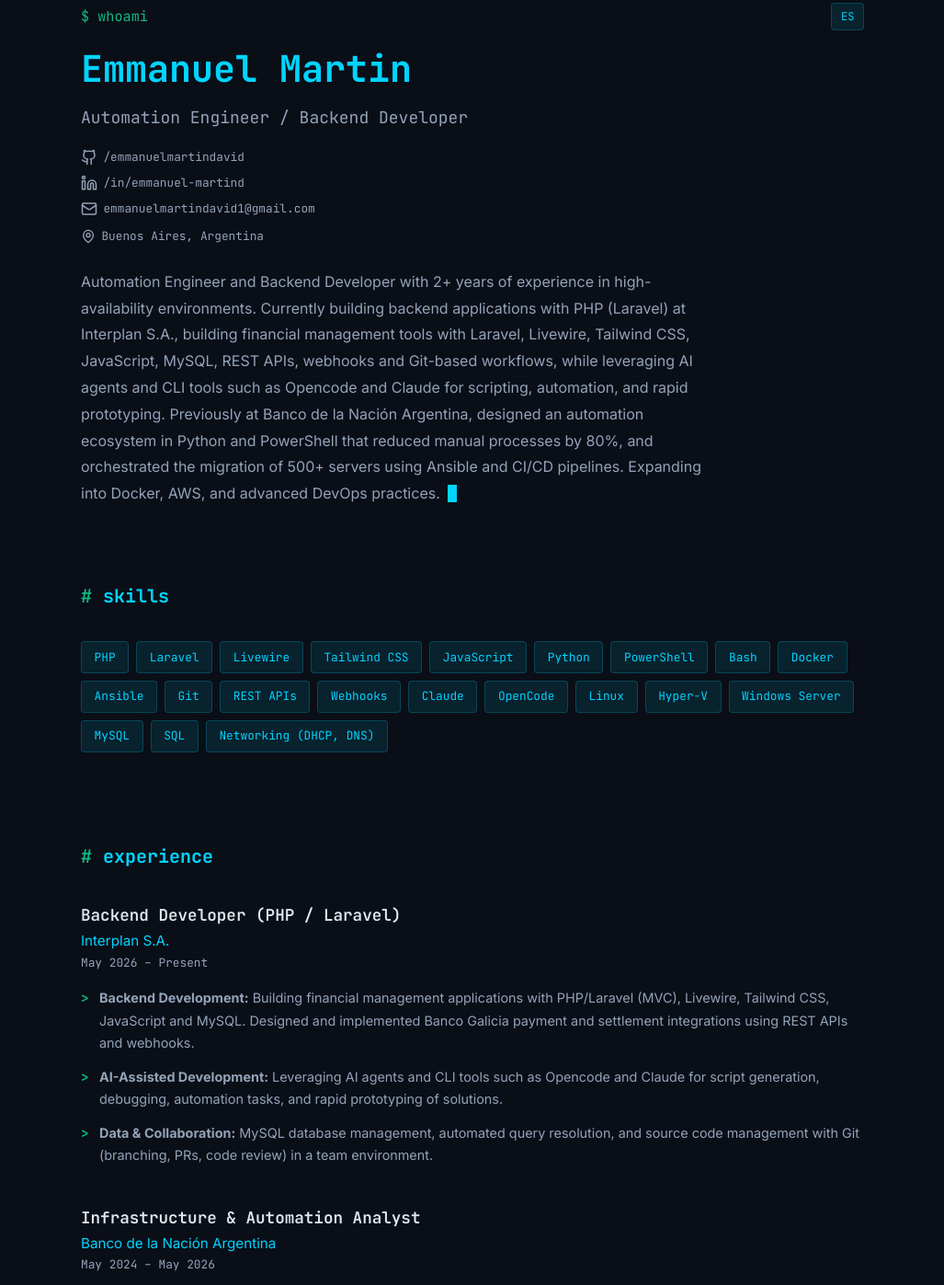
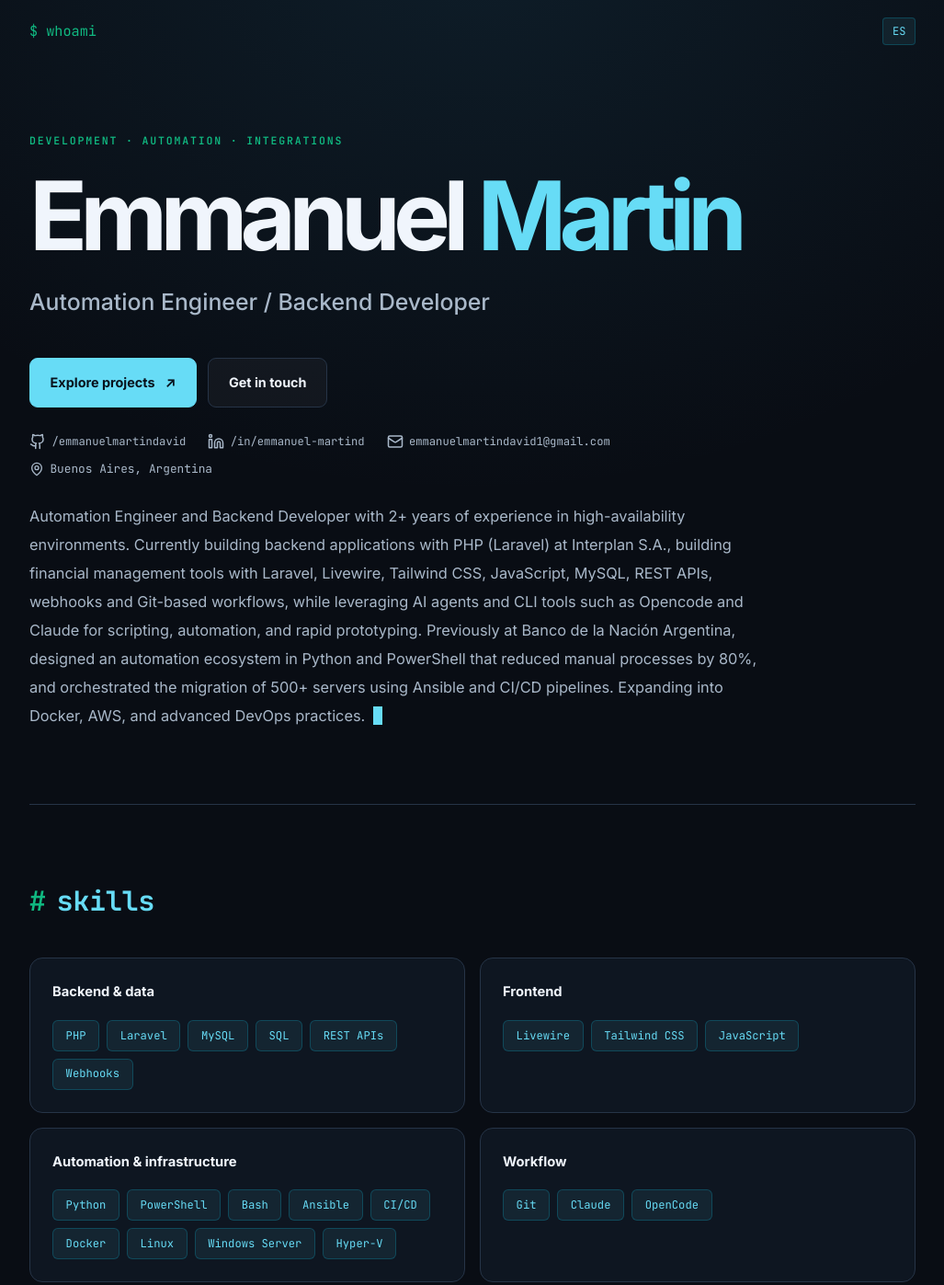
Before and after one commit to emmanuelmartindavid/emmanuelmartindavid.github.io, an Astro site: page / in a window 1280 px wide. Shown: the part 77-1474 px from the top of the page at 92% size, without its empty margins (126-1153 px from the left). Built offline with nearby package versions, Linux system fonts and the light colour scheme; Astro itself is replaced by a stand-in of ours.

Commit message:
Portfolio v2 — visual refresh with modern terminal aesthetic (#2)
* Refresh portfolio layout, typography and responsive design

* Refresh portfolio layout, typography and responsive design

```diff
--- a/src/components/Home.astro
+++ b/src/components/Home.astro
@@ -12,11 +12,11 @@ const { lang } = Astro.props;
 const t = strings[lang];
 const altLang = lang === 'en' ? 'es' : 'en';
 
-const skills = [
-  'PHP', 'Laravel', 'Livewire', 'Tailwind CSS', 'JavaScript', 'Python', 'PowerShell', 'Bash',
-  'Docker', 'Ansible', 'Git', 'REST APIs', 'Webhooks', 'Claude', 'OpenCode',
-  'Linux', 'Hyper-V', 'Windows Server', 'MySQL', 'SQL',
-  'Networking (DHCP, DNS)'
+const skillGroups = [
+  { title: lang === 'es' ? 'Backend y datos' : 'Backend & data', items: ['PHP', 'Laravel', 'MySQL', 'SQL', 'REST APIs', 'Webhooks'] },
+  { title: lang === 'es' ? 'Frontend' : 'Frontend', items: ['Livewire', 'Tailwind CSS', 'JavaScript'] },
+  { title: lang === 'es' ? 'Automatización e infraestructura' : 'Automation & infrastructure', items: ['Python', 'PowerShell', 'Bash', 'Ansible', 'CI/CD', 'Docker', 'Linux', 'Windows Server', 'Hyper-V'] },
+  { title: lang === 'es' ? 'Flujo de trabajo' : 'Workflow', items: ['Git', 'Claude', 'OpenCode'] },
 ];
 ---
 
@@ -27,8 +27,13 @@ const skills = [
         <div class="terminal-line">$ whoami</div>
         <LanguageToggle lang={altLang} />
       </div>
-      <h1>Emmanuel Martin</h1>
+      <p class="hero-eyebrow">{lang === 'es' ? 'DESARROLLO · AUTOMATIZACIÓN · INTEGRACIONES' : 'DEVELOPMENT · AUTOMATION · INTEGRATIONS'}</p>
+      <h1>Emmanuel <span>Martin</span></h1>
       <p class="subtitle">{t.subtitle}</p>
+      <div class="hero-actions">
+        <a class="button button-primary" href="#projects">{lang === 'es' ? 'Ver proyectos' : 'Explore projects'} <span aria-hidden="true">↗</span></a>
+        <a class="button button-secondary" href="mailto:emmanuelmartindavid1@gmail.com">{lang === 'es' ? 'Contactar' : 'Get in touch'}</a>
+      </div>
       <div class="hero-contact-links">
         <a href="https://github.com/emmanuelmartindavid" target="_blank" rel="noopener noreferrer" class="hero-contact-link" aria-label="GitHub">
           <svg xmlns="http://www.w3.org/2000/svg" width="18" height="18" viewBox="0 0 24 24" fill="none" stroke="currentColor" stroke-width="2" stroke-linecap="round" stroke-linejoin="round"><path d="M15 22v-4a4.8 4.8 0 0 0-1-3.5c3 0 6-2 6-5.5.08-1.25-.27-2.48-1-3.5.28-1.15.28-2.35 0-3.5 0 0-1 0-3 1.5-2.64-.5-5.36-.5-8 0C6 2 5 2 5 2c-.3 1.15-.3 2.35 0 3.5A5.403 5.403 0 0 0 4 9c0 3.5 3 5.5 6 5.5-.39.49-.68 1.05-.85 1.65-.17.6-.22 1.23-.15 1.85v4"/><path d="M9 18c-4.51 2-5-2-7-2"/></svg>
@@ -55,9 +60,14 @@ const skills = [
 
     <section class="section" id="skills">
       <h2 class="section-title">{t.sections.skills}</h2>
-      <div class="skills-grid">
-        {skills.map((skill) => (
-          <span class="skill-tag">{skill}</span>
+      <div class="skill-groups">
+        {skillGroups.map((group) => (
+          <div class="skill-group">
+            <h3>{group.title}</h3>
+            <div class="skills-grid">
+              {group.items.map((skill) => <span class="skill-tag">{skill}</span>)}
+            </div>
+          </div>
         ))}
       </div>
     </section>
@@ -65,7 +75,7 @@ const skills = [
     <section class="section" id="experience">
       <h2 class="section-title">{t.sections.experience}</h2>
       {t.experience.map((exp) => (
-        <div class="experience-item">
+        <article class="experience-item">
           <div class="experience-header">
             <h3>{exp.title}</h3>
             <p class="company">{exp.company}</p>
@@ -76,7 +86,7 @@ const skills = [
               <li set:html={bullet} />
             ))}
           </ul>
-        </div>
+        </article>
       ))}
     </section>
 
@@ -84,13 +94,14 @@ const skills = [
       <h2 class="section-title">{t.sections.projects}</h2>
       <div class="projects-grid">
         {t.projects.map((project) => (
-          <div class="project-card">
+          <article class="project-card">
+            <div class="project-card-top"><span class="project-glyph" aria-hidden="true">⌘</span><span class="project-index">0{t.projects.indexOf(project) + 1}</span></div>
             <h3>{project.name}</h3>
             <p>{project.description}</p>
             <a href={project.url} target="_blank" rel="noopener noreferrer" class="project-link">
               &#8594; {t.viewProject}
             </a>
-          </div>
+          </article>
         ))}
       </div>
     </section>
--- a/src/styles/global.css
+++ b/src/styles/global.css
@@ -353,3 +353,46 @@ a:hover {
     padding: 3rem 0;
   }
 }
+
+/* Portfolio visual refresh v2 */
+:root { --bg:#090d14; --bg-secondary:#101723; --bg-card:#111b29; --border:#263447; --text:#f0f5fc; --text-muted:#a9b8c9; --accent:#67dcf6; --accent-dim:rgba(103,220,246,.075); }
+body { background:radial-gradient(ellipse 85% 24% at 50% 0%,rgba(40,111,145,.17),transparent 72%),var(--bg); }
+.container { max-width:1060px; padding-inline:clamp(1.25rem,5vw,3rem); }
+.hero { min-height: min(780px,88vh); padding:6rem 0 5rem; border-bottom:1px solid var(--border); }
+.hero-top { margin-bottom:clamp(3rem,8vw,6rem); }
+.hero-eyebrow { color:var(--accent-green); font:600 .72rem var(--font-mono); letter-spacing:.16em; margin-bottom:1.2rem; }
+.hero h1 { font-family:var(--font-sans); font-size:clamp(3.2rem,8.5vw,6.5rem); letter-spacing:-.075em; line-height:1.05; color:var(--text); margin-bottom:1.15rem; }
+.hero h1 span { color:var(--accent); }
+.hero .subtitle { font-family:var(--font-sans); font-size:clamp(1.15rem,2.8vw,1.55rem); font-weight:500; margin-bottom:1.5rem; }
+.hero .about { order:2; max-width:800px; font-size:1.02rem; line-height:1.9; margin:1.6rem 0 0; }
+.hero-actions { display:flex; flex-wrap:wrap; gap:.8rem; margin:1rem 0 1.7rem; }
+.button { display:inline-flex; justify-content:center; align-items:center; gap:.7rem; padding:.85rem 1.35rem; border-radius:9px; font-weight:650; font-size:.9rem; border:1px solid var(--border); transition:transform .2s,border-color .2s,background .2s; }
+.button:hover { transform:translateY(-2px); }
+.button-primary { background:var(--accent); color:#08121c; border-color:var(--accent); }
+.button-primary:hover { color:#08121c; background:#a4edff; }
+.button-secondary { background:rgba(255,255,255,.035); color:var(--text); }
+.button-secondary:hover { border-color:var(--accent); }
+.hero-contact-links { flex-direction:row; flex-wrap:wrap; gap:.75rem 1.5rem; }
+.hero-contact-link { font-size:.76rem; }
+.hero-location { margin-bottom:0; }
+.section { padding:5rem 0; border-bottom:1px solid var(--border); }
+.section-title { font-size:clamp(1.4rem,3vw,1.85rem); margin-bottom:2.25rem; }
+.skill-groups { display:grid; grid-template-columns:repeat(2,minmax(0,1fr)); gap:1rem; }
+.skill-group { background:rgba(17,27,41,.65); border:1px solid var(--border); border-radius:14px; padding:1.5rem; }
+.skill-group h3 { color:var(--text); font-size:.92rem; margin-bottom:1.1rem; }
+.skill-tag { border-radius:6px; font-size:.76rem; }
+.experience-item { position:relative; padding:1.65rem 1.65rem 1.65rem 2rem; margin:0 0 1.2rem 1rem; border:1px solid var(--border); border-radius:13px; background:rgba(17,27,41,.55); }
+.experience-item::before { content:''; position:absolute; top:2rem; left:-1.1rem; width:10px; height:10px; background:var(--accent-green); border-radius:50%; box-shadow:0 0 0 5px var(--bg); }
+.experience-item::after { content:''; position:absolute; top:2.65rem; bottom:-1.8rem; left:-.83rem; width:1px; background:var(--border); }
+.experience-item:last-child::after { display:none; }
+.experience-header h3 { font-size:1.15rem; }
+.projects-grid { grid-template-columns:repeat(2,minmax(0,1fr)); }
+.project-card { display:flex; flex-direction:column; min-width:0; border-radius:14px; padding:1.75rem; background:linear-gradient(140deg,rgba(29,48,67,.75),rgba(17,27,41,.8)); }
+.project-card-top { display:flex; justify-content:space-between; align-items:center; margin-bottom:1.5rem; }
+.project-glyph { font-size:1.5rem; color:var(--accent-green); }
+.project-index { font:500 .75rem var(--font-mono); color:var(--text-muted); }
+.project-card h3 { overflow-wrap:anywhere; }
+.project-card .project-link { margin-top:auto; padding-top:1rem; }
+a:focus-visible { outline:2px solid var(--accent); outline-offset:4px; }
+@media(max-width:700px) { .hero { min-height:auto; padding:3rem 0 4rem; } .hero-top { margin-bottom:3.5rem; } .hero h1 { font-size:clamp(2.9rem,12vw,4.8rem); } .hero-contact-links { gap:.6rem 1rem; } .hero-contact-link { overflow-wrap:anywhere; } .section { padding:3.5rem 0; } .skill-groups,.projects-grid { grid-template-columns:1fr; } .experience-item { padding:1.3rem; } }
+@media(prefers-reduced-motion:reduce) { html { scroll-behavior:auto; } *,*::before,*::after { animation-duration:.01ms!important; transition-duration:.01ms!important; } }
```
